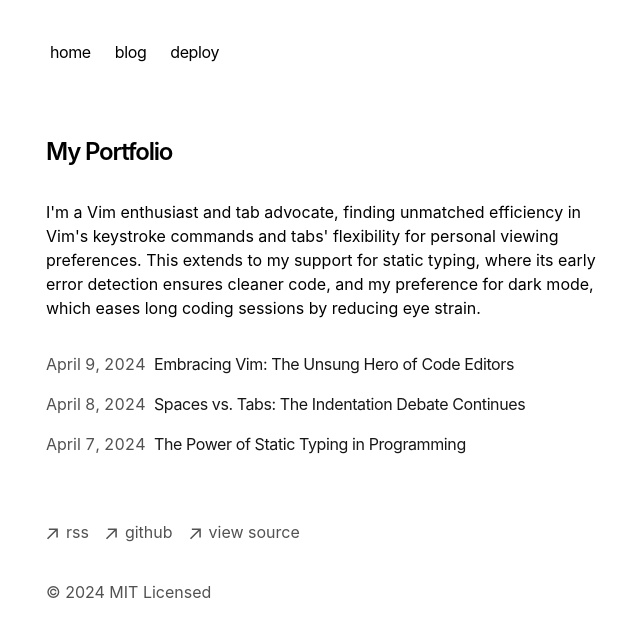
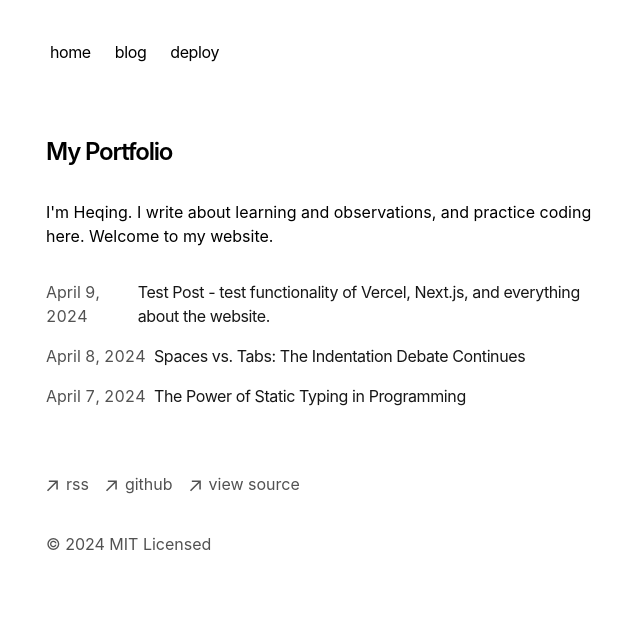
Before and after one commit to hhq0421/heqing-blog-02, a Next.js app: page / in a window 1280 px wide. Shown: the top 636 px of the page, without its empty margins (306-946 px from the left). Built offline with nearby package versions, Linux system fonts and the light colour scheme.

Commit message:
update blog to test routing

```diff
--- a/app/blog/posts/vim.mdx
+++ b/app/blog/posts/vim.mdx
@@ -1,5 +1,5 @@
 ---
-title: 'Embracing Vim: The Unsung Hero of Code Editors'
+title: 'Test Post - test functionality of Vercel, Next.js, and everything about the website.'
 publishedAt: '2024-04-09'
 summary: 'Discover why Vim, with its steep learning curve, remains a beloved tool among developers for editing code efficiently and effectively.'
 ---
--- a/app/page.tsx
+++ b/app/page.tsx
@@ -7,11 +7,9 @@ export default function Page() {
         My Portfolio
       </h1>
       <p className="mb-4">
-        {`I'm a Vim enthusiast and tab advocate, finding unmatched efficiency in
-        Vim's keystroke commands and tabs' flexibility for personal viewing
-        preferences. This extends to my support for static typing, where its
-        early error detection ensures cleaner code, and my preference for dark
-        mode, which eases long coding sessions by reducing eye strain.`}
+        {`I'm Heqing. I write about learning and observations, and practice coding here.
+        Welcome to my website.
+        `}
       </p>
       <div className="my-8">
         <BlogPosts />
```
